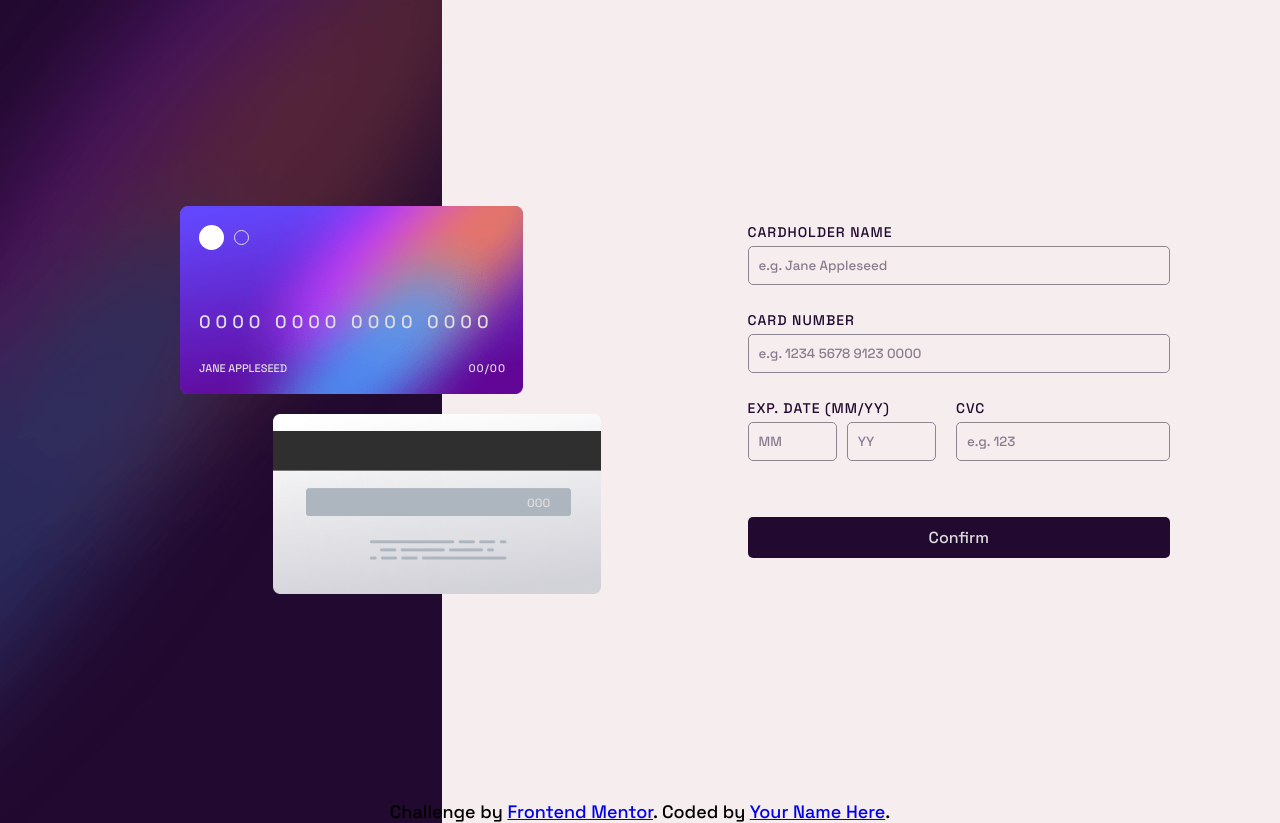
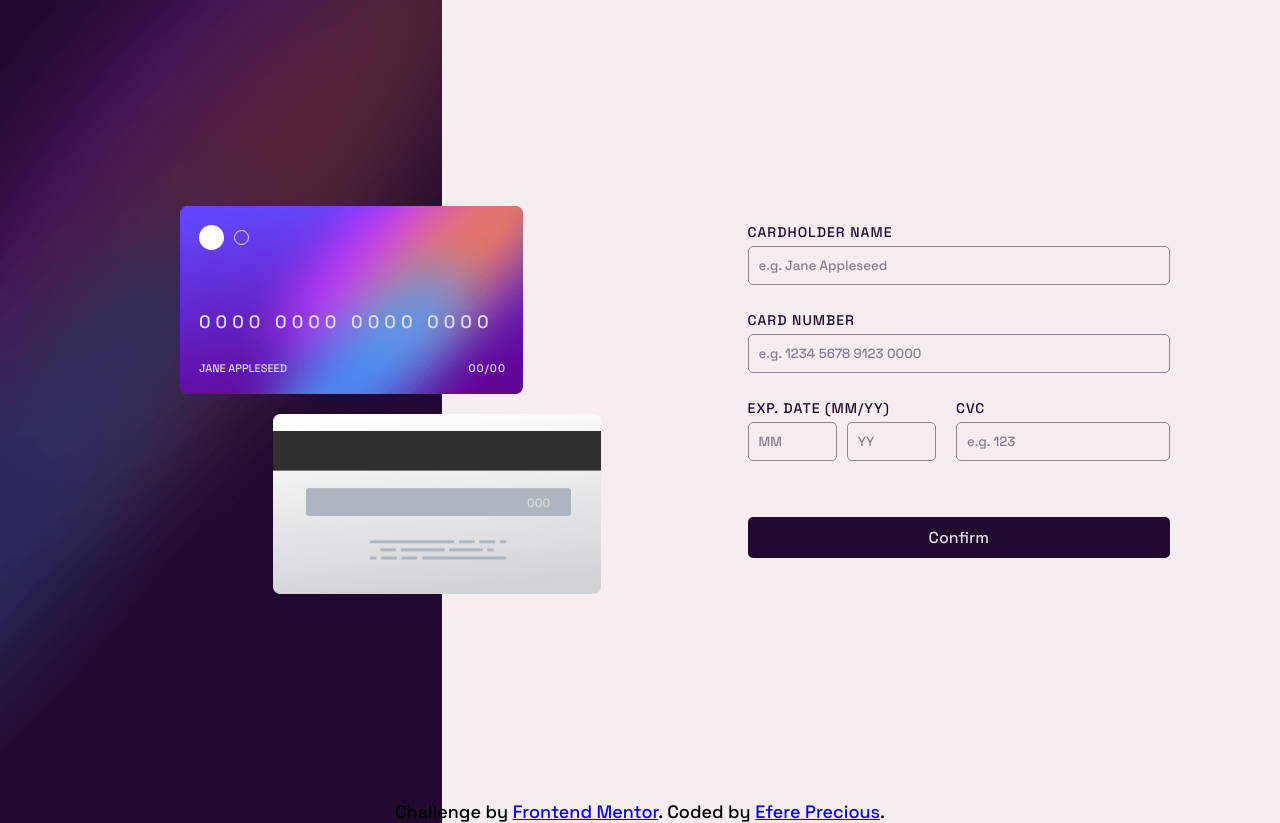
Before and after one commit to justEfere/frontend-mentor, a plain HTML site: page interactive-card-details-form-main/index.html in a window 1280 px wide. Drawn offline with Linux system fonts and the light colour scheme.

Commit message:
Update index.html

```diff
--- a/interactive-card-details-form-main/index.html
+++ b/interactive-card-details-form-main/index.html
@@ -85,8 +85,8 @@
 
   <div class="attribution">
     Challenge by
-    <a href="https://www.frontendmentor.io?ref=challenge" target="_blank">Frontend Mentor</a>. Coded by <a href="#">Your
-      Name Here</a>.
+    <a href="https://www.frontendmentor.io?ref=challenge" target="_blank">Frontend Mentor</a>. Coded by <a
+      href="https://twitter.com/justefere">Efere Precious</a>.
   </div>
 </body>
 
```
